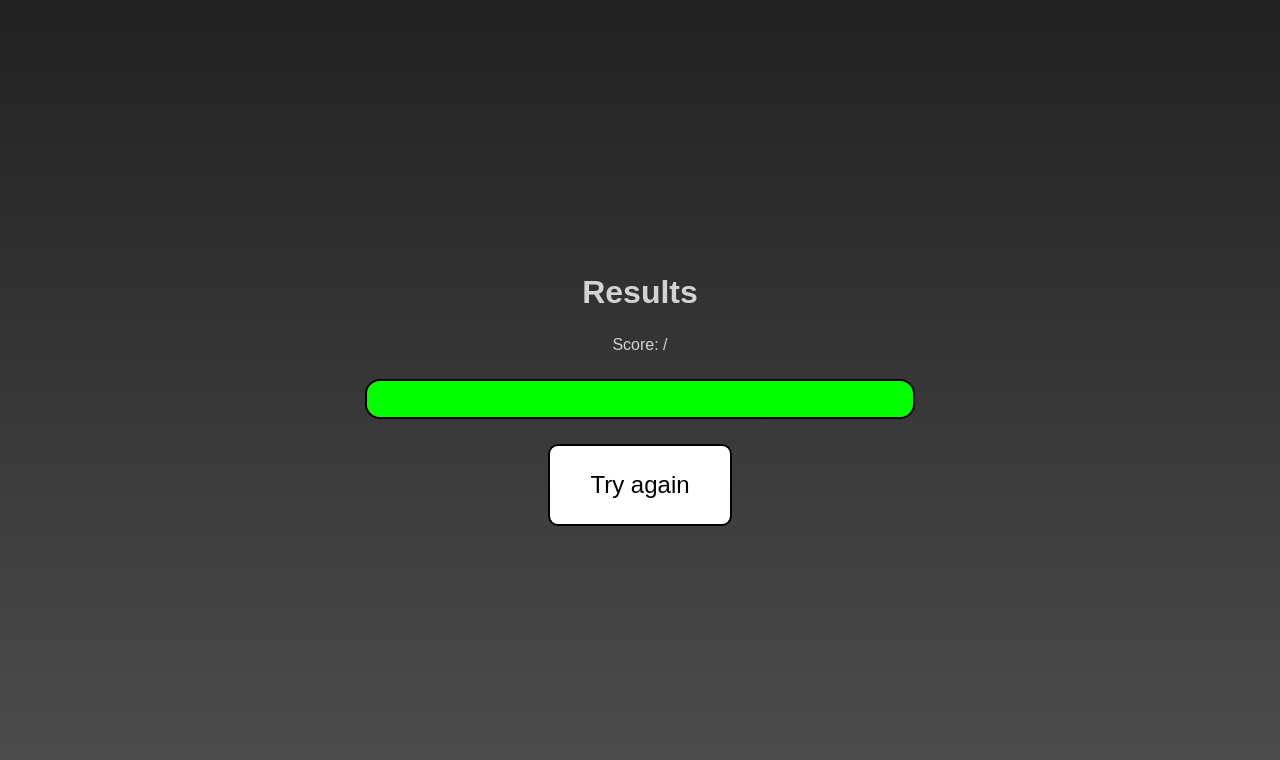
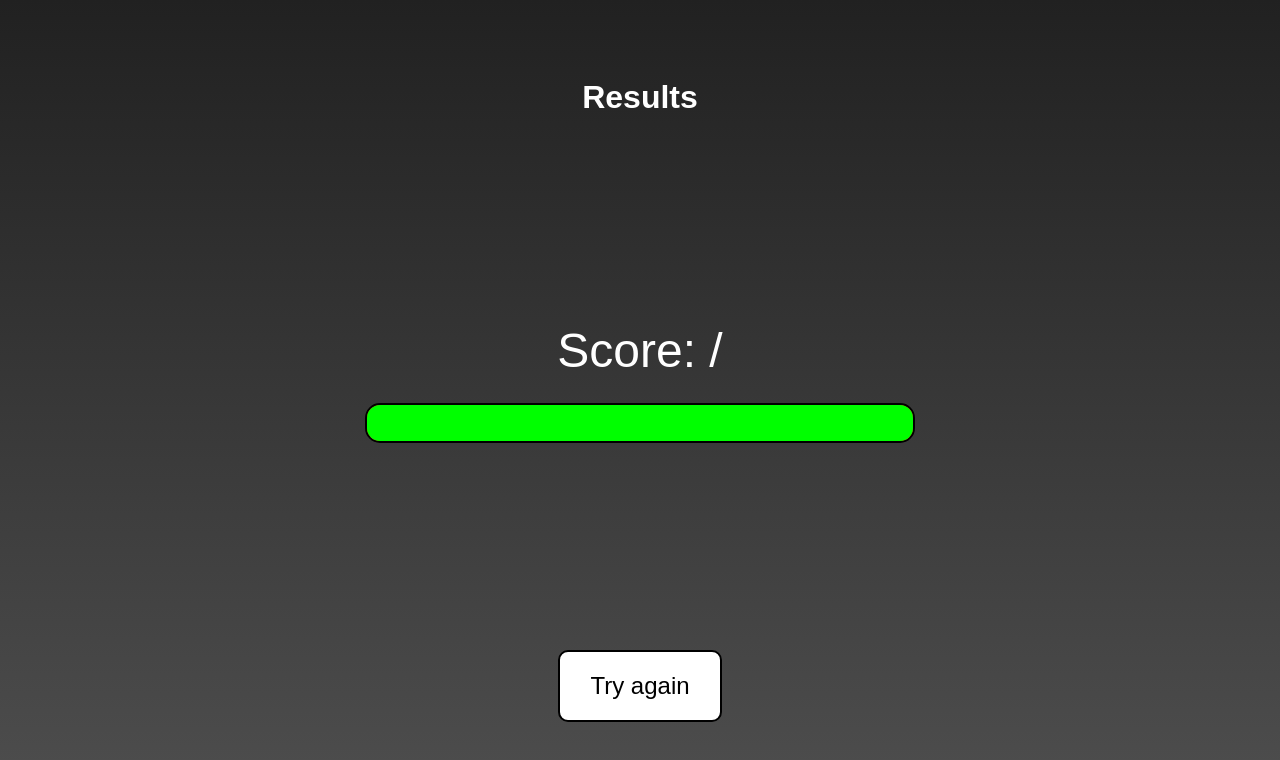
Before and after one commit to josephmeadowcroft/EconDaily, a React (Vite) app: page /results in a window 1280 px wide. Shown: the top 760 px of the page. Built offline with nearby package versions, Linux system fonts and the light colour scheme.

Commit message:
Adjusted results page

```diff
--- a/src/components/Quiz/quiz.scss
+++ b/src/components/Quiz/quiz.scss
@@ -44,8 +44,8 @@ $button-text-color: #000;
       }
 
       .answered.incorrectAnswerBtns {
-        background-color: rgb(211, 39, 39);
-        border: 2px solid rgb(255, 0, 0);
+        background-color: rgb(255, 0, 0);
+        border: 2px solid rgb(191, 32, 32);
       }
       .answered.incorrectAnswerSelected {
         background-color: grey;
@@ -53,8 +53,8 @@ $button-text-color: #000;
       }
 
       .answered.correctAnswerBtn {
-        background-color: rgb(30, 196, 30);
-        border: 2px solid rgb(0, 255, 0);
+        background-color: rgb(0, 255, 0);
+        border: 2px solid rgb(29, 168, 29);
       }
     }
   }
--- a/src/components/Results/Results.jsx
+++ b/src/components/Results/Results.jsx
@@ -13,8 +13,17 @@ const Results = () => {
   const percentageIncorrect = 100 - percentageCorrect;
 
   return (
-    <div className="results">
+    <motion.div
+      className="results"
+      initial={{ opacity: 0, x: -500 }}
+      animate={{
+        opacity: 1,
+        x: 0,
+        transition: { duration: 1 },
+      }}
+    >
       <h1>Results</h1>
+      <div className="resultsArea">
         <p>
           Score: {correct}/{attempted}
         </p>
@@ -26,6 +35,7 @@ const Results = () => {
             <p>{percentageCorrect > 0 ? `${percentageCorrect}%` : ""}</p>
           </div>
         </div>
+      </div>
       <motion.button
         onClick={() => navigate("/quiz")}
         whileHover={{ scale: 1.1 }}
@@ -33,7 +43,7 @@ const Results = () => {
       >
         Try again
       </motion.button>
-    </div>
+    </motion.div>
   );
 };
 
--- a/src/components/Results/results.scss
+++ b/src/components/Results/results.scss
@@ -3,9 +3,22 @@
   width: 100%;
   display: flex;
   flex-direction: column;
-  justify-content: center;
+  justify-content: space-around;
   align-items: center;
-  gap: 25px;
+  gap: 50px;
+  color: white;
+
+  p {
+    font-size: 48px;
+  }
+
+  .resultsArea {
+    display: flex;
+    flex-direction: column;
+    justify-content: center;
+    align-items: center;
+    gap: 25px;
+  }
 
   .scoreBarWrapper {
     width: 550px;
@@ -28,12 +41,13 @@
       p {
         margin: auto;
         color: black;
+        font-size: 16px;
       }
     }
   }
 
   button {
-    padding: 25px 40px;
+    padding: 20px 30px;
     font-size: 24px;
     border: 2px solid black;
     background-color: white;
```
Lines whose indentation alone changed are shown as unchanged.
